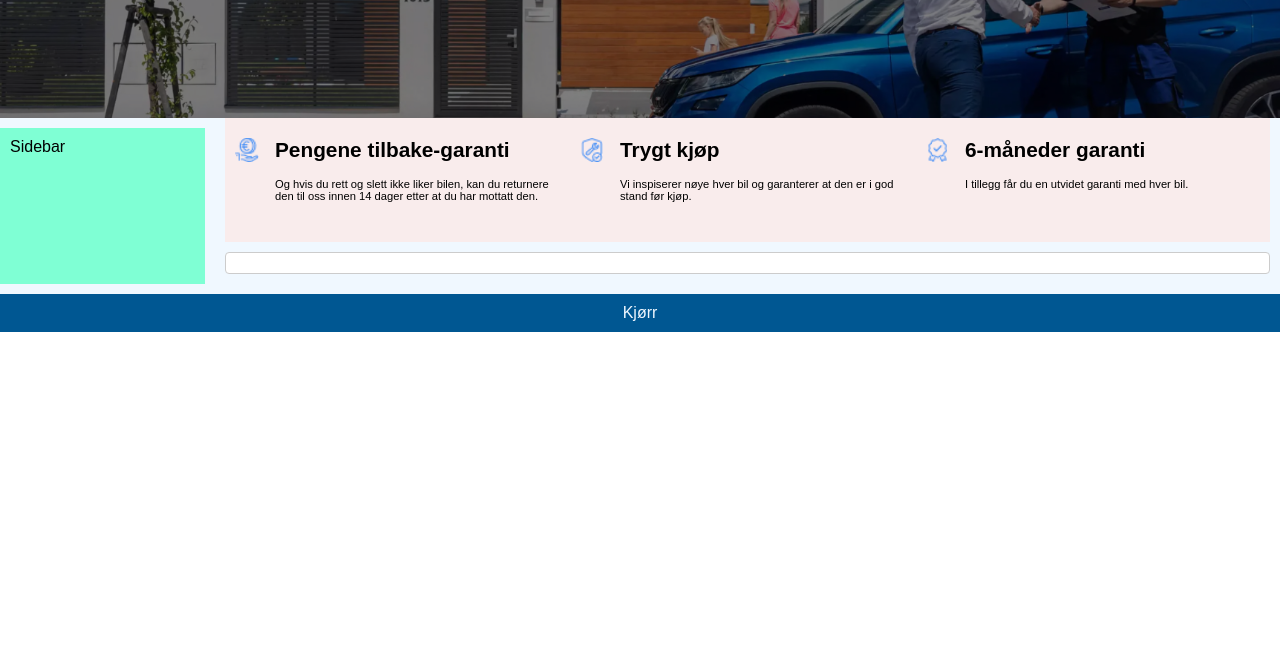
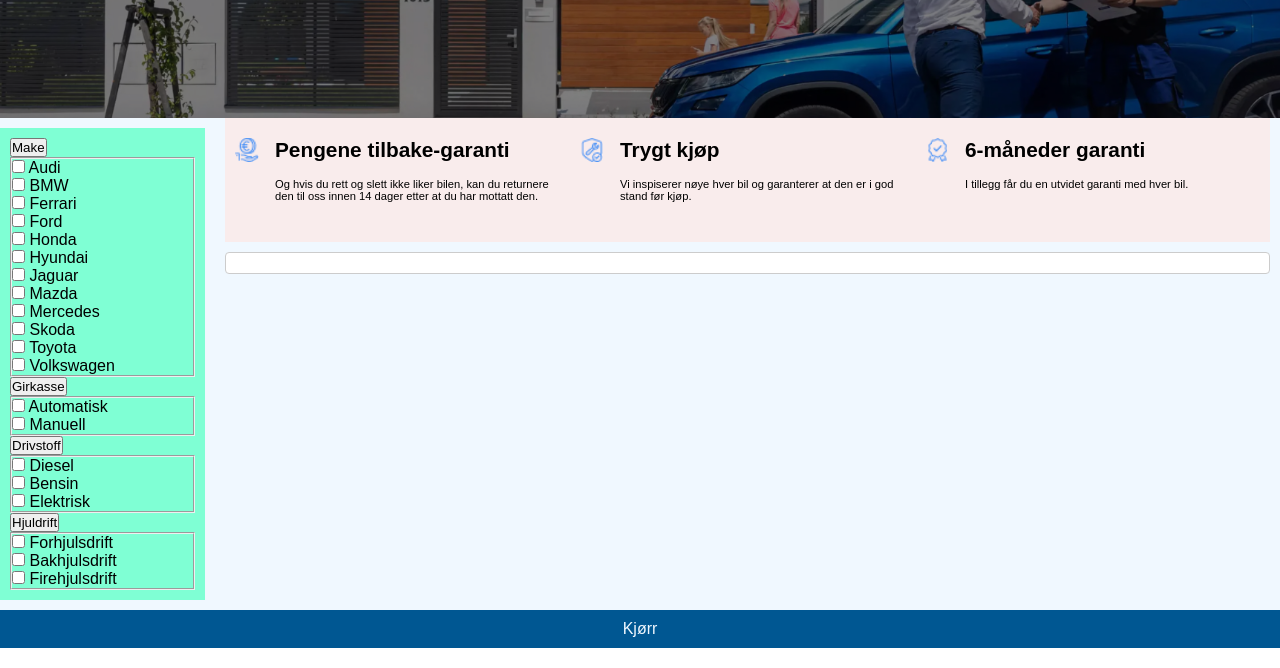
Before and after one commit to Raazk10/DriveEco, a plain HTML site: page index.html in a window 1280 px wide. Shown: the part 132-800 px from the top of the page. Drawn offline with Linux system fonts and the light colour scheme; no server answers.

Commit message:
added form for filter

```diff
--- a/index.html
+++ b/index.html
@@ -47,65 +47,139 @@
 
 			<div class="car-card">
 
-				<!-- 	<div class="car-card">
 
-					<div class="car-card__image-wrapper">
-						<img class="car-card__image" src="./_app/assets/image/hero.jpg" alt="Car Image">
-						<p class="car-card__year">2018</p>
 			</div>
-					<div class="car-card__info">
+		</main>
+		<aside class="sidebar">
 
-						<h3 class="car-card__title">Audi e-tron</h3>
-						<div class="car-card__price-wrapper">
-							<h3 class="car-card__label">Price</h3>
-							<p class="car-card__price">15000 kr</p>
+			<section class="collapsible">
+				<button class="collapsible__toggle">Make</button>
+				<div class="collapsible__content">
+					<fieldset class="carmake">
+						<div>
+							<input type="checkbox" id="audi" name="audi">
+							<label for="audi">Audi</label>
 						</div>
 
-						<div class="car-card__icons">
-							<div class="car-card__icon car-card__icon--gearbox">
-								<div class="car-card__icon-image">
-									<img src="./_app/assets/Icon/gearbox-icon.png" alt="Gearbox">
+						<div>
+							<input type="checkbox" id="bmw" name="bmw">
+							<label for="bmw">BMW</label>
 						</div>
-								<div class="car-card__icon-text">
-									<span>Automatic</span>
+
+						<div>
+							<input type="checkbox" id="ferrari" name="ferrari">
+							<label for="ferrari">Ferrari </label>
 						</div>
+
+						<div>
+							<input type="checkbox" id="ford" name="ford">
+							<label for="ford">Ford</label>
 						</div>
-							<div class="car-card__icon car-card__icon--fuel">
-								<div class="car-card__icon-image">
+						<div>
+							<input type="checkbox" id="honda" name="honda">
+							<label for="honda">Honda</label>
+						</div>
 
-									<img src="./_app/assets/Icon/fuel-icon.png" alt="Fuel">
+						<div>
+							<input type="checkbox" id="hyundai " name="hyundai ">
+							<label for="hyundai">Hyundai </label>
 						</div>
-								<div class="car-card__icon-text">
+						<div>
+							<input type="checkbox" id="jaguar" name="jaguar">
+							<label for="jaguar">Jaguar</label>
+						</div>
 
-									<span>Petrol</span>
+						<div>
+							<input type="checkbox" id="mazda" name="mazda">
+							<label for="mazda">Mazda</label>
 						</div>
+						<div>
+							<input type="checkbox" id="mercedes" name="mercedes">
+							<label for="mercedes">Mercedes</label>
 						</div>
-							<div class="car-card__icon car-card__icon--engine-power">
-								<div class="car-card__icon-image">
 
-									<img src="./_app/assets/Icon/engine-icon.png" alt="Engine Power">
+						<div>
+							<input type="checkbox" id="skoda" name="skoda">
+							<label for="skoda">Skoda</label>
 						</div>
-								<div class="car-card__icon-text">
+						<div>
+							<input type="checkbox" id="toyota" name="toyota">
+							<label for="toyota">Toyota</label>
+						</div>
 
-									<span>150 HP</span>
+						<div>
+							<input type="checkbox" id="volkswagen" name="volkswagen">
+							<label for="volkswagen">Volkswagen</label>
 						</div>
+					</fieldset>
 				</div>
-							<div class="car-card__icon car-card__icon--wheel-drive">
-								<div class="car-card__icon-image">
-									<img src="./_app/assets/Icon/wheeldrive-icon.png" alt="Wheel Drive">
+			</section>
+
+			<section class="collapsible">
+				<button class="collapsible__toggle">Girkasse</button>
+				<div class="collapsible__content">
+					<fieldset class="transmission">
+
+						<div>
+							<input type="checkbox" id="automatisk" name="automatisk">
+							<label for="automatisk">Automatisk</label>
 						</div>
-								<div class="car-card__icon-text">
 
-									<span>FWD</span>
+						<div>
+							<input type="checkbox" id="manuell" name="manuell">
+							<label for="manuell">Manuell</label>
 						</div>
+					</fieldset>
 				</div>
+			</section>
+
+			<section class="collapsible">
+				<button class="collapsible__toggle">Drivstoff</button>
+				<div class="collapsible__content">
+					<fieldset class="fuel">
+
+						<div>
+							<input type="checkbox" id="diesel" name="diesel">
+							<label for="diesel">Diesel</label>
 						</div>
-						<button class="car-card__button">Les mer om bilen</button>
+
+						<div>
+							<input type="checkbox" id="bensin" name="bensin">
+							<label for="bensin">Bensin</label>
 						</div>
-				</div> -->
+
+						<div>
+							<input type="checkbox" id="elektrisk" name="elektrisk">
+							<label for="elektrisk">Elektrisk</label>
 						</div>
-		</main>
-		<aside class="sidebar">Sidebar</aside>
+					</fieldset>
+				</div>
+			</section>
+
+			<section class="collapsible">
+				<button class="collapsible__toggle">Hjuldrift</button>
+				<div class="collapsible__content">
+					<fieldset class="wheel-drive">
+
+						<div>
+							<input type="checkbox" id="forhjulsdrift" name="forhjulsdrift">
+							<label for="forhjulsdrift">Forhjulsdrift</label>
+						</div>
+
+						<div>
+							<input type="checkbox" id="bakhjulsdrift" name="bakhjulsdrift">
+							<label for="bakhjulsdrift">Bakhjulsdrift</label>
+						</div>
+
+						<div>
+							<input type="checkbox" id="firehjulsdrift" name="firehjulsdrift">
+							<label for="firehjulsdrift">Firehjulsdrift</label>
+						</div>
+					</fieldset>
+				</div>
+			</section>
+
+		</aside>
 		<footer class="main-footer">
 			<p class="main-footer__text">Kjørr</p>
 		</footer>
```
Lines whose indentation alone changed are shown as unchanged.
